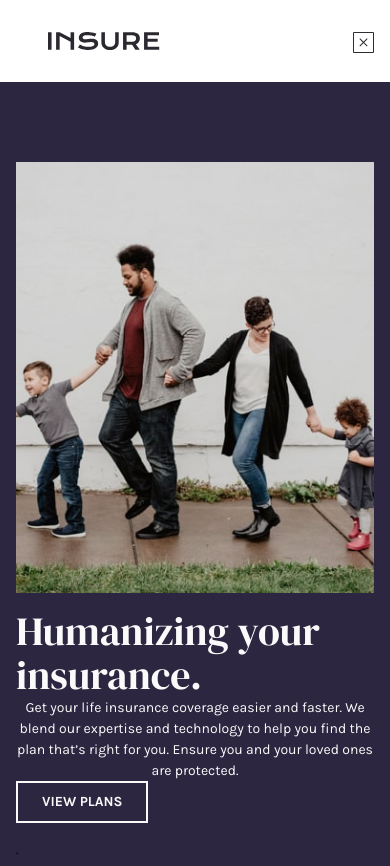
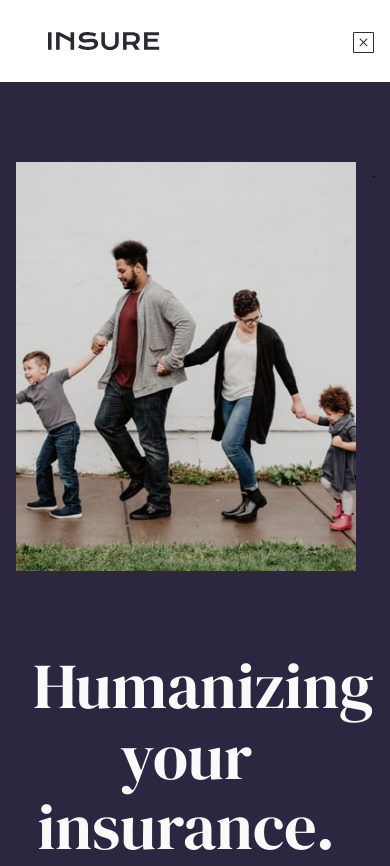
Before and after one commit to Femosky/insure-frontendmentor, a plain HTML site: page index.html in a window 390 px wide. Shown: the top 866 px of the page. Drawn offline with Linux system fonts and the light colour scheme.

```diff
--- a/css/style.css
+++ b/css/style.css
@@ -212,6 +212,11 @@ p[data-width="wide"] {
   transition: 0.2s ease;
 }
 @media (max-width: 47em) {
+  .primary-header[data-visible]{
+    position: fixed;
+    top: 0;
+    z-index: 10000;
+  }
   .icon[data-type="nav-logo"] {
     width: 50;
     height: 12;
@@ -243,7 +248,7 @@ p[data-width="wide"] {
   #nav-button-div {
     display: block;
     position: fixed;
-    inset: 29rem 1.2rem auto;
+    inset: 32rem 7.3rem auto;
     width: 100%;
   }
   .button-intro {
@@ -306,17 +311,50 @@ p[data-width="wide"] {
 /* hero */
 
 @media (max-width: 47em) {
+  .hero{
+    margin-block-end: var(--size-700);
+  }
   .even-columns[data-type="hero-even-columns"] {
     grid-template-areas: "image" "text";
+    grid-auto-flow: column;
   }
   .image-desktop {
     display: none;
   }
   .image-mobile {
     grid-area: image;
+
+    place-items: center;
   }
-}
-@media (min-width: 47em) and (max-width: ) {
+  .image-wrapper{
+    display: flex;
+    justify-content: center;
+    align-items: center;
+  }
+  .image-mobile img{
+    max-width: 100%;
+    max-height: 100%;
+  }
+  .text-div{
+    display: flex;
+    flex-direction: column;
+    align-items: center;
+    gap: var(--size-500);
+  }
+  .text-div h1{
+    text-align: center;
+    font-size: var(--size-800);
+    max-width: 90%;
+    padding-top: var(--size-800);
+  }
+  .text-div p{
+    font-size: 20px;
+    max-width: 44ch;
+  }
+  .button-div{
+    display: flex;
+    justify-content: center;
+  }
 }
 
 @media (min-width: 47em) {
@@ -360,6 +398,7 @@ p[data-width="wide"] {
   }
 }
 .title-div h1 {
+  padding-top: var(--size-700);
   border-top: 0.063rem solid var(--clr-very-dark-violet);
 }
 .box {
--- a/index.html
+++ b/index.html
@@ -66,7 +66,9 @@
               <img src="./images/image-intro-desktop.jpg" alt="" />
             </div>
             <div class="image-mobile" data-type="md-only">
-              <img src="./images/image-intro-mobile.jpg" alt="" />
+              <div class="image-wrapper">
+                <img src="./images/image-intro-mobile.jpg" alt="" />
+              </div>
             </div>
             .
           </div>
--- a/main.js
+++ b/main.js
@@ -1,9 +1,11 @@
 const navToggle = document.querySelector(".mobile-nav-toggle");
 const primaryNav = document.querySelector(".primary-nav");
+const header = document.querySelector(".primary-header");
 
 navToggle.addEventListener("click", () => {
   primaryNav.hasAttribute("data-visible")
     ? navToggle.setAttribute("aria-expanded", false)
     : navToggle.setAttribute("aria-expanded", true);
   primaryNav.toggleAttribute("data-visible");
+  header.toggleAttribute("data-visible");
 });
```
